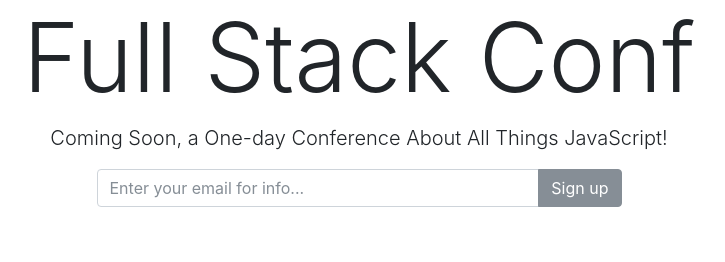
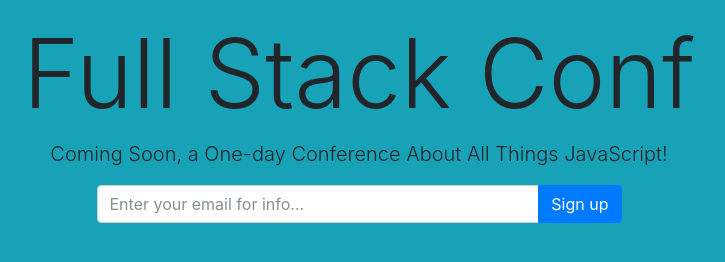
Before and after one commit to jripke74/FrontEndDevTraining, a plain HTML site: page BootStrap4Basics/index.html in a window 1280 px wide. Shown: the whole page, without its empty margins (281-1006 px from the left). Drawn offline with nearby package versions, Linux system fonts and the light colour scheme.

Commit message:
BootStrap4Basics: add margin

```diff
--- a/BootStrap4Basics/index.html
+++ b/BootStrap4Basics/index.html
@@ -6,15 +6,15 @@
   <meta http-equiv="x-ua-compatible" content="ie=edge">
   <link rel="stylesheet" rel="stylesheet" href="https://maxcdn.bootstrapcdn.com/bootstrap/4.0.0-beta.2/css/bootstrap.min.css" integrity="sha384-PsH8R72JQ3SOdhVi3uxftmaW6Vc51MKb0q5P2rRUpPvrszuE4W1povHYgTpBfshb" crossorigin="anonymous">
 </head>
-<body>
+<body class="bg-info">
   <div class="container text-center">
-    <h1 class="display-1">Full Stack Conf</h1>
-    <p class="lead">Coming Soon, a One-day Conference About All Things JavaScript!</p>
+    <h1 class="display-1 mt-3">Full Stack Conf</h1>
+    <p class="lead mb-6">Coming Soon, a One-day Conference About All Things JavaScript!</p>
     <div class="col-lg-6 offset-lg-3">
     <div class="input-group">
       <input type="text" class="form-control" placeholder="Enter your email for info..." aria-label="Search for...">
       <span class="input-group-btn">
-        <button class="btn btn-secondary" type="button">Sign up</button>
+        <button class="btn btn-primary" type="button">Sign up</button>
       </span>
     </div>
   </div>
```
